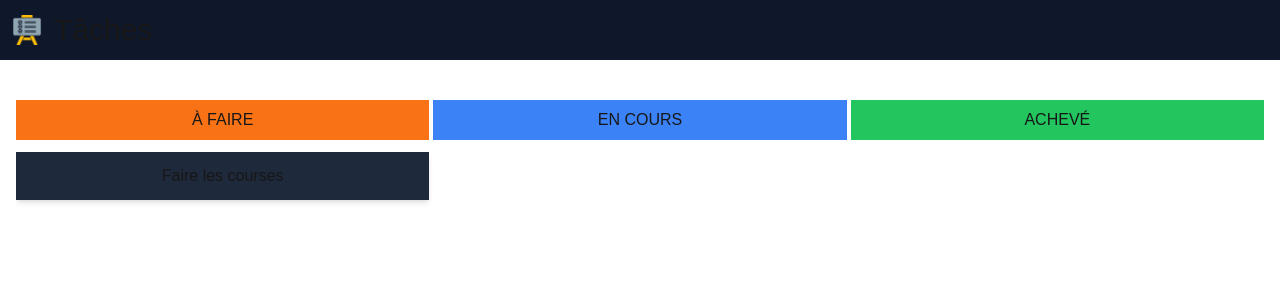
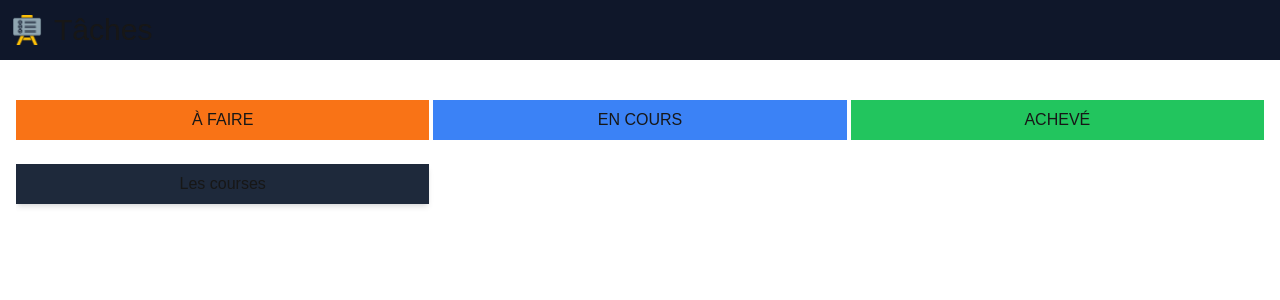
Before and after one commit to btkdevkh/next-pwa-test, a Next.js app: page / in a window 1280 px wide. Shown: the top 300 px of the page. Built offline with nearby package versions, Linux system fonts and the light colour scheme.

Commit message:
feat: :lipstick: Make some change styles

```diff
--- a/app/page.tsx
+++ b/app/page.tsx
@@ -10,7 +10,7 @@ const HomePage = () => {
 
         <div className="w-full">
           <div className="flex flex-col w-full">
-            <div className="flex justify-around gap-1 mb-3">
+            <div className="flex justify-around gap-1">
               {["À Faire", "En Cours", "Achevé"].map((title) => (
                 <div
                   className={`${
@@ -28,6 +28,7 @@ const HomePage = () => {
                 </div>
               ))}
             </div>
+            <br />
 
             {data.map((datums, index) => (
               <DragDropHorizontal key={index} data={datums} />
@@ -45,7 +46,7 @@ const data: Category[][] = [
   [
     {
       id: 1,
-      data: [{ id: 1, text: "Faire les courses", done: false }],
+      data: [{ id: 1, text: "Les courses", done: false }],
     },
     {
       id: 2,
--- a/components/drags/DragDropHorizontal.tsx
+++ b/components/drags/DragDropHorizontal.tsx
@@ -76,10 +76,10 @@ const DragDropHorizontal = ({ data }: DragDropHorizontalProps) => {
             {item.data.map((datum) => (
               <motion.div
                 key={datum.id}
-                className={`p-3 mb-2 text-center shadow-md cursor-pointer relative transition-colors
+                className={`px-0 py-2 mb-2 text-center shadow-md cursor-pointer relative transition-colors
               ${
                 draggedItemRef.current === index
-                  ? "bg-slate-700 text-white"
+                  ? "bg-slate-700"
                   : "bg-slate-800"
               }`}
                 // style={{ userSelect: "none" }}
@@ -98,7 +98,7 @@ const DragDropHorizontal = ({ data }: DragDropHorizontalProps) => {
                   damping: 50,
                 }}
               >
-                {datum.text}
+                <span>{datum.text}</span>
               </motion.div>
             ))}
           </div>
```
